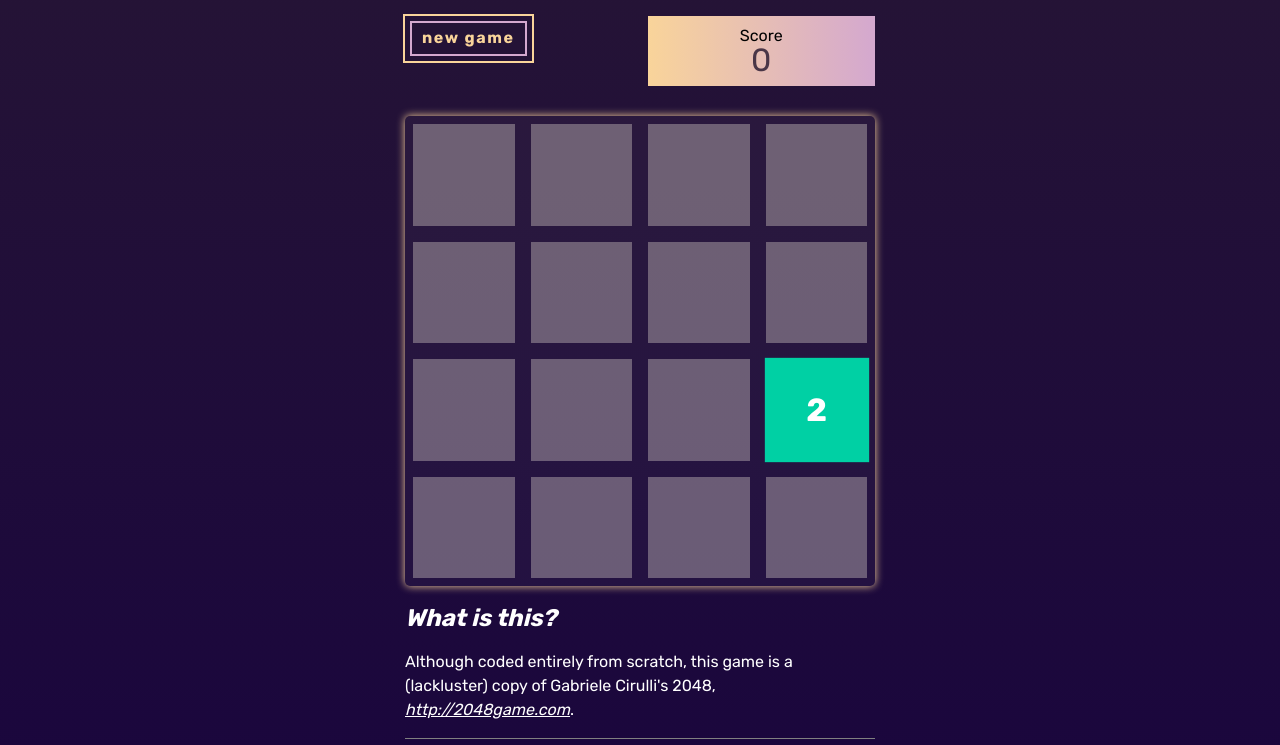
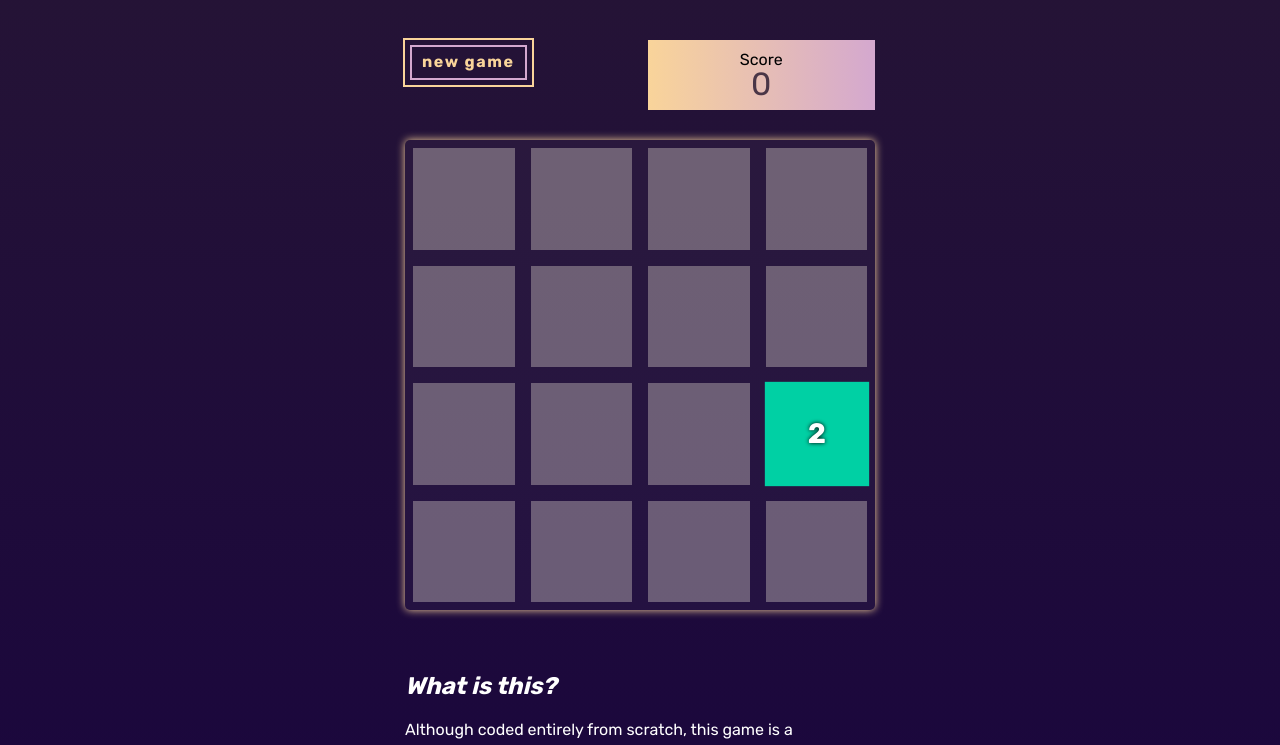
Before and after one commit to jessezisme/2048-ish, a website built with webpack: page src/index.html in a window 1280 px wide. Shown: the part 115-860 px from the top of the page. Built offline with nearby package versions, Linux system fonts and the light colour scheme.

Commit message:
add google analytics; shorten animation duration; number styling cleanup; move favicon to assets folder.

```diff
--- a/src/index.html
+++ b/src/index.html
@@ -4,13 +4,21 @@
         <meta charset="UTF-8" />
         <meta name="viewport" content="width=device-width, initial-scale=1.0" />
         <meta http-equiv="X-UA-Compatible" content="ie=edge" />
-
+        <meta name="description" content="A re-creation of the popular 2048 game." />
         <title>2048-ish</title>
-        <meta name="description" content="A re-creation of the popular 2048 game." />
-
-        <link rel="shortcut icon" href="favicon/favicon.ico" type="image/x-icon" />
+        <link rel="shortcut icon" href="assets/favicon/favicon.ico" type="image/x-icon" />
         <link rel="stylesheet" href="https://fonts.googleapis.com/css?family=Rubik:300,400,700" />
         <link rel="stylesheet" type="text/css" href="css/main.css" />
+        <!-- Global site tag (gtag.js) - Google Analytics -->
+        <script async src="https://www.googletagmanager.com/gtag/js?id=G-26P7GRLVJ4"></script>
+        <script>
+            window.dataLayer = window.dataLayer || [];
+            function gtag() {
+                dataLayer.push(arguments);
+            }
+            gtag('js', new Date());
+            gtag('config', 'G-26P7GRLVJ4');
+        </script>
     </head>
 
     <body>
@@ -57,7 +65,6 @@
             </main>
 
             <footer class="footer">
-                <div>
                 <a class="icon-link" href="https://github.com/jessezisme/2048-ish" target="_blank" rel="noopener">
                     <svg
                         xmlns="http://www.w3.org/2000/svg"
@@ -106,7 +113,6 @@
                 <div class="sr-only">
                     <span class="sr-only credit"> Built by Jesse Zanavich </span>
                 </div>
-                </div>
             </footer>
         </div>
 
--- a/src/js/main.js
+++ b/src/js/main.js
@@ -3,7 +3,7 @@ import '../style/main.scss';
 let gameInstance;
 const TILE_HTML_STRING = `<div class="tile"> <span class="tile_number"> </span> </div>`;
 const GRID_CELL_HTML_STRING = `<div class="grid_cell"></div>`;
-const ANIMATION_DURATION = 175;
+const ANIMATION_DURATION = 100;
 
 /**
  * Game Board
@@ -427,6 +427,7 @@ Game.prototype.destroyGame = function () {
  * Run all initializations
  */
 Game.prototype.initialize = function () {
+    this.destroyGame();
     this.clearBoardUI();
     this.setScoreboard(0);
     this.initBoard();
--- a/src/style/main.scss
+++ b/src/style/main.scss
@@ -77,6 +77,13 @@ h2 {
     &_title {
         text-align: center;
         color: $color-accent1;
+        font-size: 2rem;
+        line-height: 1em;
+    }
+}
+
+@media all and (min-width: 375px) {
+    .intro_title {
         font-size: 3rem;
     }
 }
@@ -159,7 +166,7 @@ h2 {
     max-width: 500px;
     height: 100%;
     max-height: 500px;
-    margin: auto;
+    margin: 0 auto 4rem auto;
     padding: $grid-padding;
     background: #ffffff08;
     border-radius: $grid-border-radius;
@@ -215,20 +222,20 @@ h2 {
 }
 
 .tile {
-    @extend .grid_cell; //display:table is used to vertically align number
-    display: table;
+    @extend .grid_cell;
+    display: inline-block;
     background: #eee4da;
     background-clip: content-box;
     position: absolute;
     z-index: 2;
     will-change: top, left;
     transition-property: top, left;
-    transition-duration: 0.175s;
+    transition-duration: 0.1s;
     transition-timing-function: ease-out;
 
     &.initialize {
         animation-name: newTile;
-        animation-duration: 0.175s;
+        animation-duration: 0.1s;
         animation-timing-function: linear;
         animation-fill-mode: forwards;
     }
@@ -255,12 +262,33 @@ h2 {
     }
 
     &_number {
-        display: table-cell;
+        display: flex;
+        width: 100%;
+        height: 100%;
+        justify-content: center;
+        align-items: center;
         vertical-align: middle;
         text-align: center;
-        font-size: 2rem;
+        font-size: 1rem;
         font-weight: bold;
         color: white;
+        text-shadow: 0px 0px 4px #020202;
+    }
+    @media all and (min-width: 375px) {
+        &_number {
+            font-size: 1.25rem;
+        }
+    }
+
+    @media all and (min-width: 575px) {
+        &_number {
+            font-size: 1.5rem;
+        }
+    }
+    @media all and (min-width: 767px) {
+        &_number {
+            font-size: 1.75rem;
+        }
     }
 }
 
--- a/webpack.config.js
+++ b/webpack.config.js
@@ -36,7 +36,7 @@ module.exports = (ENV, ARGV) => {
             new CopyPlugin({
                 patterns: [
                     { from: 'src/index.html', to: '' },
-                    { from: 'src/favicon', to: 'favicon' },
+                    { from: 'src/assets', to: 'assets' },
                 ],
             }),
             new MiniCssExtractPlugin({
```
Also changed, not shown: src/assets/favicon/favicon.ico (renamed from src/favicon/favicon.ico), 1 other file. Lines whose indentation alone changed are shown as unchanged.
